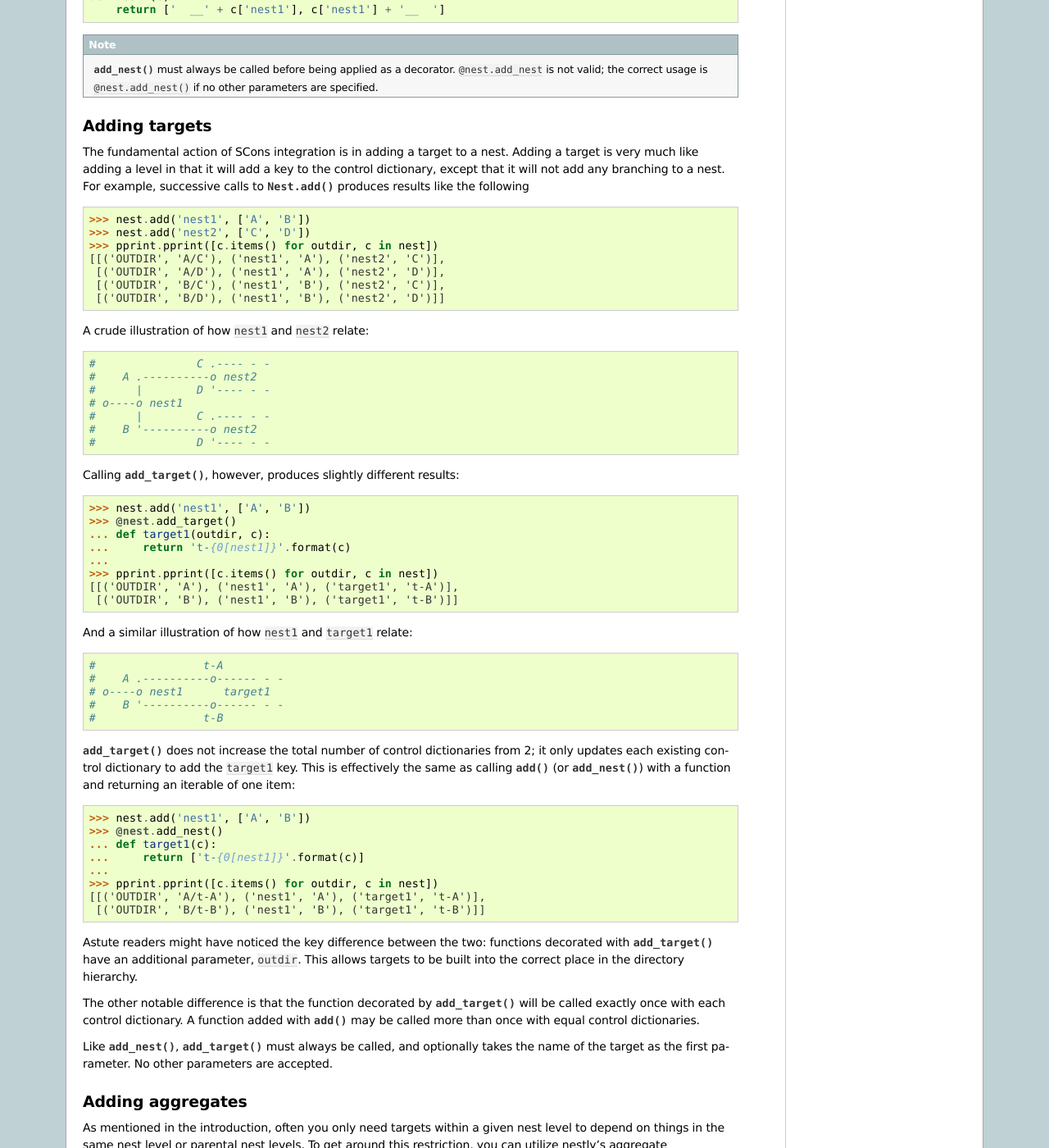
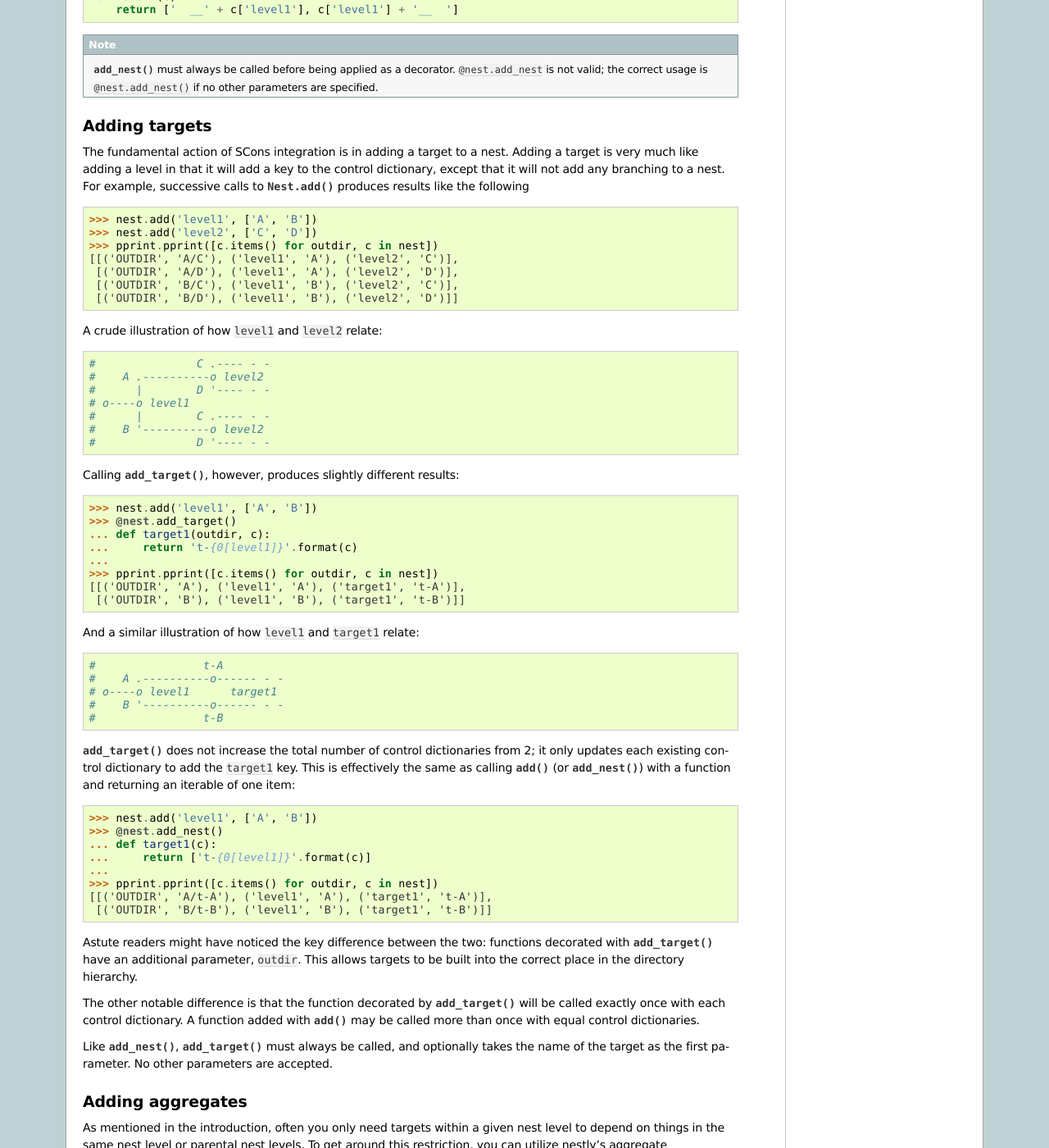
Before and after one commit to fhcrc/nestly, a Sphinx documentation site: the page built from docs/scons.rst, in a window 1280 px wide and 1400 px high, scrolled down 981 px. Shown: the whole window at 82% size. Built offline with Sphinx 7.4.7, drawn with Linux system fonts in a browser that asks for light colours; some of the changed text lies outside the part shown.

Commit message:
Switched nest1 to level1 etc; a few other minor changes.

```diff
--- a/docs/scons.rst
+++ b/docs/scons.rst
@@ -41,29 +41,29 @@ same :class:`SConsWrap` instance.
 Adding levels
 =============
 
-Levels can still be added to the ``nest`` object::
+Nest levels can still be added to the ``nest`` object::
 
-    >>> nest.add('nest1', ['spam', 'eggs'])
+    >>> nest.add('level1', ['spam', 'eggs'])
 
 :class:`SConsWrap` also provides a convenience decorator
 :meth:`SConsWrap.add_nest` for adding levels which use a function as their
 nestable. The following examples are exactly equivalent::
 
-    @nest.add_nest('nest2', label_func=str.strip)
-    def nest2(c):
-        return ['  __' + c['nest1'], c['nest1'] + '__  ']
+    @nest.add_nest('level2', label_func=str.strip)
+    def level2(c):
+        return ['  __' + c['level1'], c['level1'] + '__  ']
 
-    def nest2(c):
-        return ['  __' + c['nest1'], c['nest1'] + '__  ']
-    nest.add('nest2', nest2, label_func=str.strip)
+    def level2(c):
+        return ['  __' + c['level1'], c['level1'] + '__  ']
+    nest.add('level2', level2, label_func=str.strip)
 
 Another advantage to using the decorator is that the name parameter is
 optional; if it's omitted, the name of the nest is taken from the name of the
 function. As a result, the following example is also equivalent::
 
     @nest.add_nest(label_func=str.strip)
-    def nest2(c):
-        return ['  __' + c['nest1'], c['nest1'] + '__  ']
+    def level2(c):
+        return ['  __' + c['level1'], c['level1'] + '__  ']
 
 
 .. note ::
@@ -90,22 +90,22 @@ produces results like the following
 
 .. doctest:: n1
 
-    >>> nest.add('nest1', ['A', 'B'])
-    >>> nest.add('nest2', ['C', 'D'])
+    >>> nest.add('level1', ['A', 'B'])
+    >>> nest.add('level2', ['C', 'D'])
     >>> pprint.pprint([c.items() for outdir, c in nest])
-    [[('OUTDIR', 'A/C'), ('nest1', 'A'), ('nest2', 'C')],
-     [('OUTDIR', 'A/D'), ('nest1', 'A'), ('nest2', 'D')],
-     [('OUTDIR', 'B/C'), ('nest1', 'B'), ('nest2', 'C')],
-     [('OUTDIR', 'B/D'), ('nest1', 'B'), ('nest2', 'D')]]
+    [[('OUTDIR', 'A/C'), ('level1', 'A'), ('level2', 'C')],
+     [('OUTDIR', 'A/D'), ('level1', 'A'), ('level2', 'D')],
+     [('OUTDIR', 'B/C'), ('level1', 'B'), ('level2', 'C')],
+     [('OUTDIR', 'B/D'), ('level1', 'B'), ('level2', 'D')]]
 
-A crude illustration of how ``nest1`` and ``nest2`` relate::
+A crude illustration of how ``level1`` and ``level2`` relate::
 
     #               C .---- - -
-    #    A .----------o nest2
+    #    A .----------o level2
     #      |        D '---- - -
-    # o----o nest1
+    # o----o level1
     #      |        C .---- - -
-    #    B '----------o nest2
+    #    B '----------o level2
     #               D '---- - -
 
 Calling :meth:`~SConsWrap.add_target`, however, produces slightly different
@@ -113,20 +113,20 @@ results:
 
 .. doctest:: n2
 
-    >>> nest.add('nest1', ['A', 'B'])
+    >>> nest.add('level1', ['A', 'B'])
     >>> @nest.add_target()
     ... def target1(outdir, c):
-    ...     return 't-{0[nest1]}'.format(c)
+    ...     return 't-{0[level1]}'.format(c)
     ...
     >>> pprint.pprint([c.items() for outdir, c in nest])
-    [[('OUTDIR', 'A'), ('nest1', 'A'), ('target1', 't-A')],
-     [('OUTDIR', 'B'), ('nest1', 'B'), ('target1', 't-B')]]
+    [[('OUTDIR', 'A'), ('level1', 'A'), ('target1', 't-A')],
+     [('OUTDIR', 'B'), ('level1', 'B'), ('target1', 't-B')]]
 
-And a similar illustration of how ``nest1`` and ``target1`` relate::
+And a similar illustration of how ``level1`` and ``target1`` relate::
 
     #                t-A
     #    A .----------o------ - -
-    # o----o nest1      target1
+    # o----o level1      target1
     #    B '----------o------ - -
     #                t-B
 
@@ -138,14 +138,14 @@ and returning an iterable of one item:
 
 .. doctest:: n3
 
-    >>> nest.add('nest1', ['A', 'B'])
+    >>> nest.add('level1', ['A', 'B'])
     >>> @nest.add_nest()
     ... def target1(c):
-    ...     return ['t-{0[nest1]}'.format(c)]
+    ...     return ['t-{0[level1]}'.format(c)]
     ...
     >>> pprint.pprint([c.items() for outdir, c in nest])
-    [[('OUTDIR', 'A/t-A'), ('nest1', 'A'), ('target1', 't-A')],
-     [('OUTDIR', 'B/t-B'), ('nest1', 'B'), ('target1', 't-B')]]
+    [[('OUTDIR', 'A/t-A'), ('level1', 'A'), ('target1', 't-A')],
+     [('OUTDIR', 'B/t-B'), ('level1', 'B'), ('target1', 't-B')]]
 
 Astute readers might have noticed the key difference between the two: functions
 decorated with :meth:`~SConsWrap.add_target` have an additional parameter,
@@ -168,30 +168,30 @@ As mentioned in the introduction, often you only need targets within a given nes
 To get around this restriction, you can utilize nestly's aggregate functionality.
 
 Adding an aggregate target creates a collection (for each terminal node of the current nest state) which can be updated in downstream nest levels.
-Once targets have been added to the aggregate collection, you can return to a previous nest level by using the :meth:`~SConsWrap.pop` function and operate on the populated aggregate collection at tha label.
+Once targets have been added to the aggregate collection, you can return to a previous nest level by using the :meth:`~SConsWrap.pop` method and operate on the populated aggregate collection at that level.
 
-For example, let's say we have two nest levels, ``nest1`` and ``nest2``, which can take the values ``[A, B]`` and ``[C, D]`` respectively.
-If we want to perform an operation for every unique combination of ``{nest1, nest2}``, then aggregate the results grouped by values of ``nest1``:
+For example, let's say we have two nest levels, ``level1`` and ``level2``, which take the values ``[A, B]`` and ``[C, D]`` respectively.
+If we want to perform an operation for every unique combination of ``{level1, level2}``, then aggregate the results grouped by values of ``level1``:
 
 .. doctest:: n4
 
     >>> # Create the first nest level, and add an aggregate named "aggregate1"
-    >>> nest.add('nest1', ['A', 'B'])
+    >>> nest.add('level1', ['A', 'B'])
     >>> nest.add_aggregate('aggregate1', list)
     ...
-    >>> # Next, add nest2 and a target to nest2
-    >>> nest.add('nest2', ['C', 'D'])
+    >>> # Next, add level2 and a target to level2
+    >>> nest.add('level2', ['C', 'D'])
     >>> @nest.add_target()
     ... def some_target(outdir, c):
-    ...     target = c['nest1'] + c['nest2']
+    ...     target = c['level1'] + c['level2']
     ...     # here we populate the aggregate
     ...     c['aggregate1'].append(target)
     ...     return target
     ...
     >>> # Now the aggregates have been filled!
     >>> # Note that the aggregate collection is shared among all descendents of
-    >>> # each `nest1` value
-    >>> pprint.pprint([(c['nest1'], c['nest2'], c['aggregate1']) for outdir, c in nest])
+    >>> # each `level1` value
+    >>> pprint.pprint([(c['level1'], c['level2'], c['aggregate1']) for outdir, c in nest])
     [('A', 'C', ['AC', 'AD']),
      ('A', 'D', ['AC', 'AD']),
      ('B', 'C', ['BC', 'BD']),
@@ -199,16 +199,16 @@ If we want to perform an operation for every unique combination of ``{nest1, nes
     >>>
     >>> # However, if we try to build something from the aggregate collection now, we'd get 4 copies (one for
     >>> # 'A/C', one for 'A/D', etc.).
-    >>> # To return to the nest state prior to adding `nest2`, we pop it from the nest:
-    >>> nest.pop('nest2')
+    >>> # To return to the nest state prior to adding `level2`, we pop it from the nest:
+    >>> nest.pop('level2')
     >>> # Now when we access the aggregate collection, there are only two entries, one for A and one for B:
-    >>> pprint.pprint([(c['nest1'], c['aggregate1']) for outdir, c in nest])
+    >>> pprint.pprint([(c['level1'], c['aggregate1']) for outdir, c in nest])
     [('A', ['AC', 'AD']), ('B', ['BC', 'BD'])]
     >>>
     >>> # we can add targets using the aggregate collection!
     >>> @nest.add_target()
     ... def operate_on_aggregate(outdir, c):
-    ...     print 'agg', c['nest1'], c['aggregate1']
+    ...     print 'agg', c['level1'], c['aggregate1']
     ...
     agg A ['AC', 'AD']
     agg B ['BC', 'BD']
```
